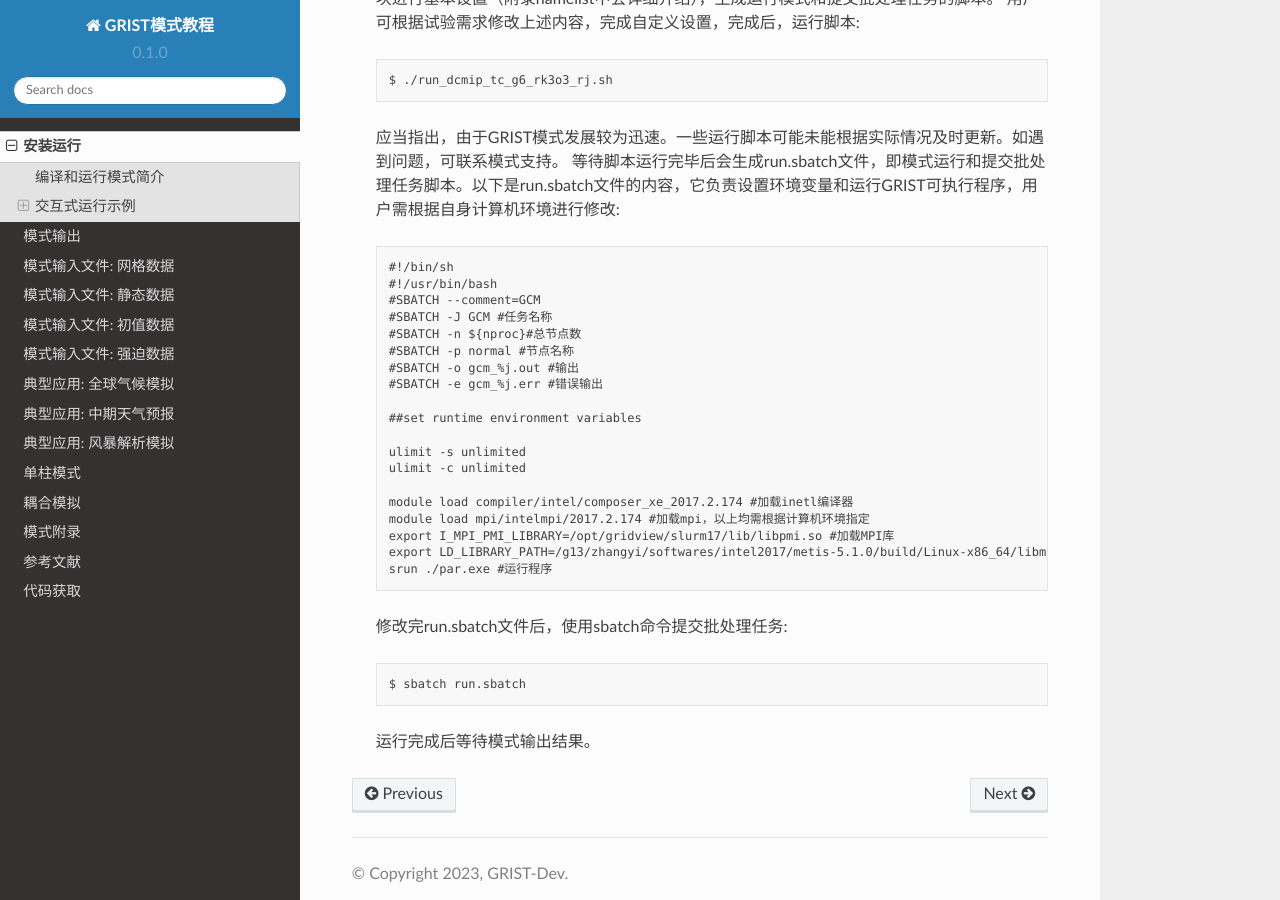
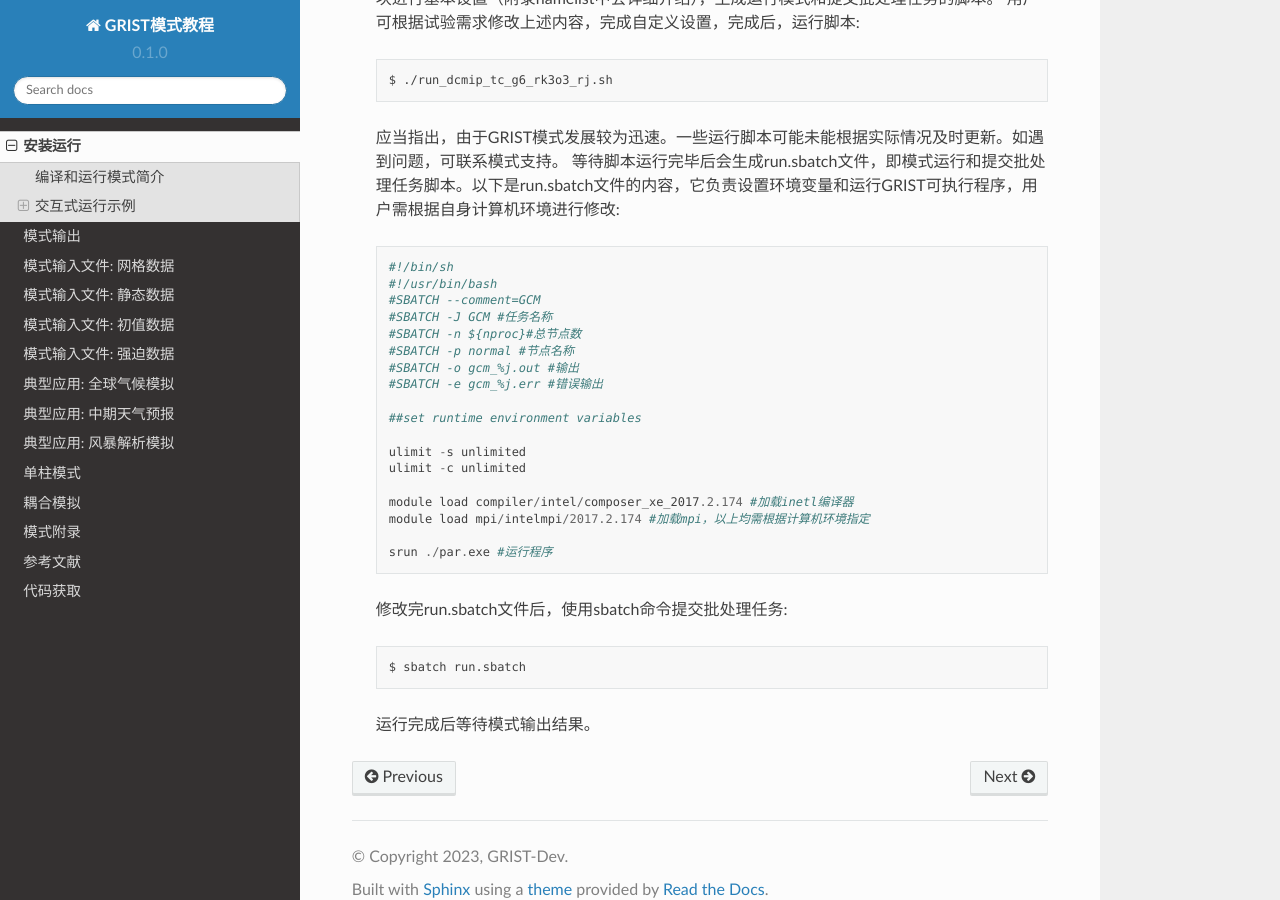
Before and after one commit to GRIST-Dev/GRIST_Tutorial, a Sphinx documentation site: the page built from docs/source/install.rst, in a window 1280 px wide and 900 px high, scrolled down 2470 px. Built offline with Sphinx 7.4.7 and the Read the Docs theme 2.0.0, drawn with Linux system fonts in a browser that asks for light colours.

Commit message:
Update install.rst

```diff
--- a/docs/source/install.rst
+++ b/docs/source/install.rst
@@ -87,8 +87,7 @@
 
     module load compiler/intel/composer_xe_2017.2.174 #加载inetl编译器
     module load mpi/intelmpi/2017.2.174 #加载mpi，以上均需根据计算机环境指定
-    export I_MPI_PMI_LIBRARY=/opt/gridview/slurm17/lib/libpmi.so #加载MPI库
-    export LD_LIBRARY_PATH=/g13/zhangyi/softwares/intel2017/metis-5.1.0/build/Linux-x86_64/libmetis/:${LD_LIBRARY_PATH} #加载
+
     srun ./par.exe #运行程序
 
   修改完run.sbatch文件后，使用sbatch命令提交批处理任务::
```
